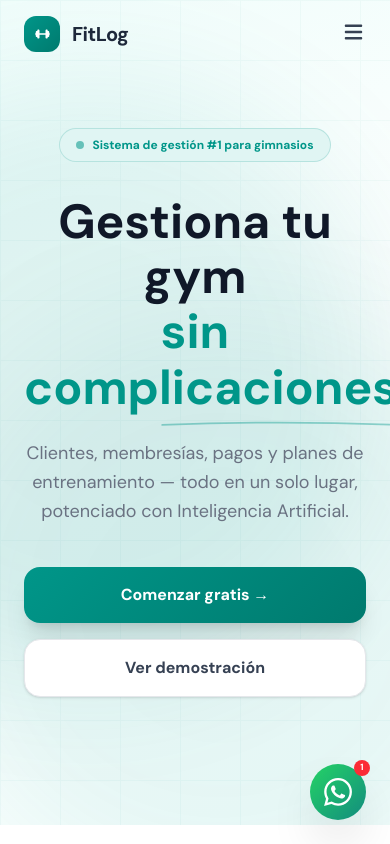
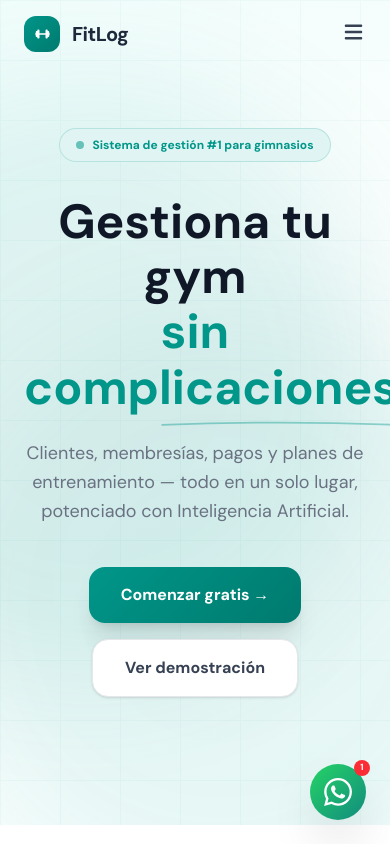
Before and after one commit to farcuad/frontend-gym, a React (Vite) app: page / in a window 390 px wide. Shown: the top 844 px of the page. Built offline with nearby package versions, Linux system fonts and the light colour scheme.

Commit message:
Añadida direcciones a home

```diff
--- a/src/views/Home.tsx
+++ b/src/views/Home.tsx
@@ -124,13 +124,17 @@ function Hero() {
         </p>
 
         <div className="flex flex-col sm:flex-row items-center justify-center gap-4 mb-16">
-          <button className="w-full sm:w-auto px-8 py-4 text-base font-bold rounded-2xl text-white shadow-xl hover:shadow-2xl transition-all active:scale-95"
-            style={{ background: `linear-gradient(135deg, ${P} 0%, ${PD} 100%)` }}>
-            Comenzar gratis →
-          </button>
-          <button className="w-full sm:w-auto px-8 py-4 text-base font-bold rounded-2xl text-gray-700 bg-white border border-gray-200 hover:border-teal-300 hover:text-teal-700 transition-all shadow-sm">
-            Ver demostración
-          </button>
+          <NavLink to="/login">
+            <button className="cursor-pointer w-full sm:w-auto px-8 py-4 text-base font-bold rounded-2xl text-white shadow-xl hover:shadow-2xl transition-all active:scale-95"
+              style={{ background: `linear-gradient(135deg, ${P} 0%, ${PD} 100%)` }}>
+              Comenzar gratis →
+            </button>
+          </NavLink>
+          <NavLink to="/login">
+            <button className="cursor-pointer w-full sm:w-auto px-8 py-4 text-base font-bold rounded-2xl text-gray-700 bg-white border border-gray-200 hover:border-teal-300 hover:text-teal-700 transition-all shadow-sm">
+              Ver demostración
+            </button>
+          </NavLink>
         </div>
 
         {/* Stats row
@@ -331,6 +335,7 @@ function Pricing() {
                       </li>
                     ))}
                   </ul>
+                  <NavLink to="/login">
                   <button
                     className="w-full py-4 rounded-xl font-bold text-sm transition-all duration-200 hover:shadow-lg active:scale-95"
                     style={plan.popular
@@ -339,6 +344,7 @@ function Pricing() {
                     }>
                     Comenzar ahora
                   </button>
+                  </NavLink>
                 </div>
               </div>
             </div>
@@ -381,9 +387,6 @@ function CTA() {
           <NavLink to="/register" className="px-8 py-4 bg-white font-bold rounded-2xl text-base hover:shadow-xl transition-all active:scale-95" style={{ color: P }}>
             Crear cuenta gratis
           </NavLink>
-          <button className="px-8 py-4 border-2 border-white border-opacity-50 text-white font-bold rounded-2xl text-base hover:bg-white hover:bg-opacity-10 transition-all">
-            Hablar con ventas
-          </button>
         </div>
       </div>
     </section>
```
